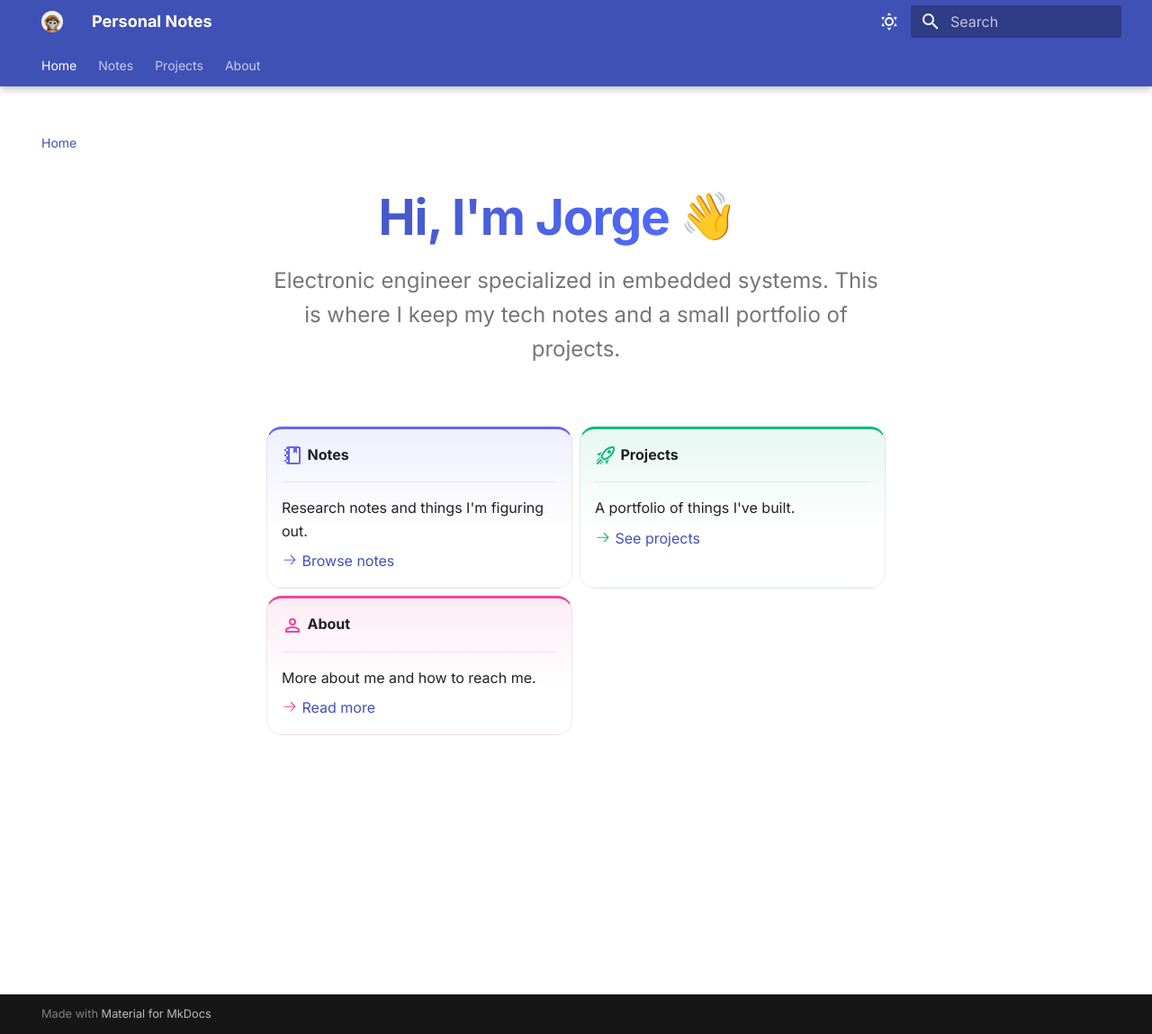
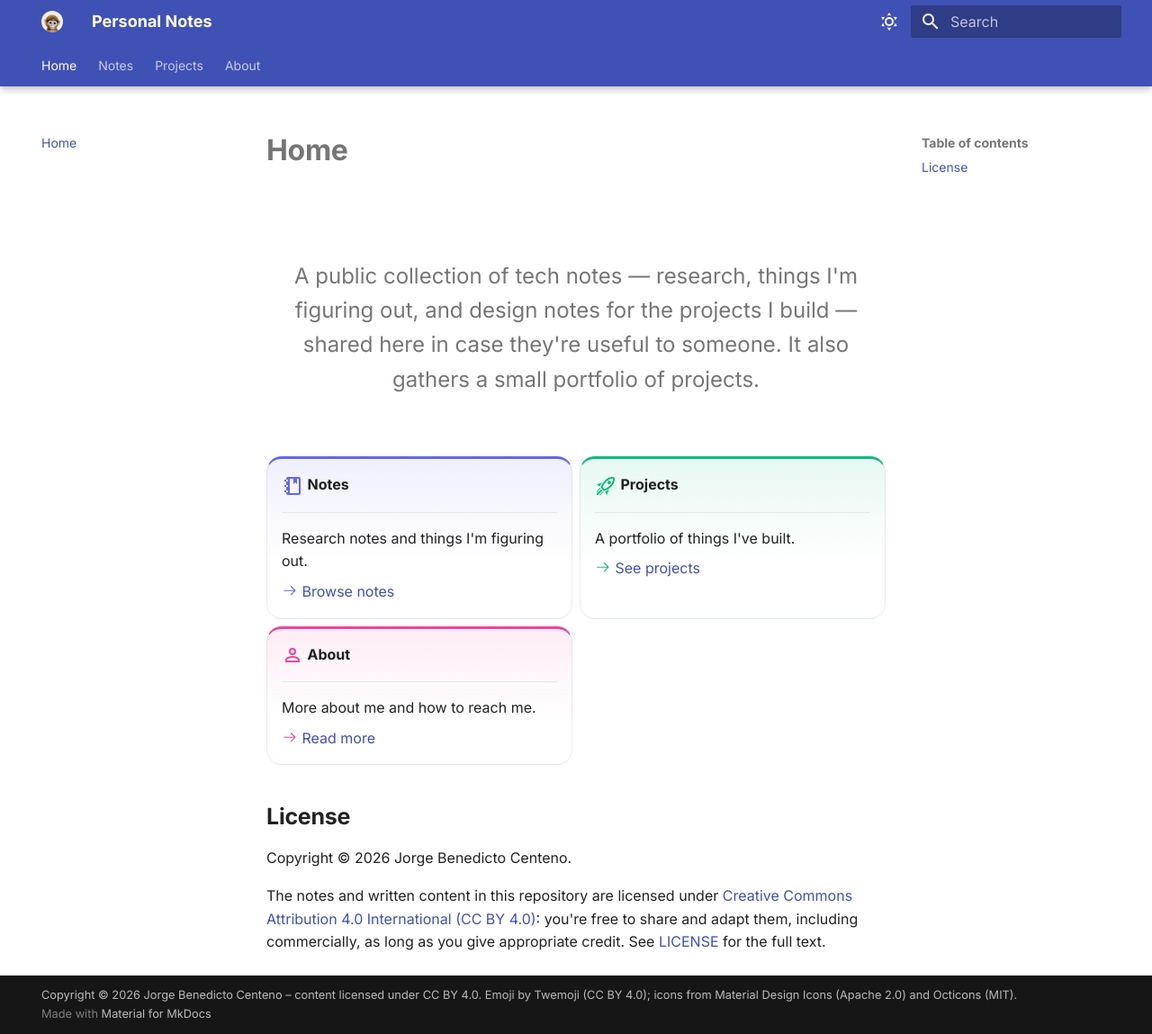
Before and after one commit to jbenedictocenteno/jbenedictocenteno, an MkDocs documentation site: the page built from docs/index.md, in a window 1280 px wide and 1149 px high. Shown: the whole window at 90% size. Built offline with MkDocs 1.6.1 and Material for MkDocs 9.7.7, drawn with Linux system fonts in a browser that asks for light colours; emoji names are drawn with the system emoji font.

Commit message:
docs. add CC BY 4.0 license + no-contrib policy && tidy index, README and about sections

```diff
--- a/docs/index.md
+++ b/docs/index.md
@@ -1,8 +1,6 @@
 <div class="hero" markdown>
 
-# Hi, I'm Jorge :wave:
-
-Electronic engineer specialized in embedded systems. This is where I keep my tech notes and a small portfolio of projects.
+A public collection of tech notes — research, things I'm figuring out, and design notes for the projects I build — shared here in case they're useful to someone. It also gathers a small portfolio of projects.
 
 </div>
 
@@ -33,3 +31,9 @@ Electronic engineer specialized in embedded systems. This is where I keep my tec
     [:octicons-arrow-right-24: Read more](about.md)
 
 </div>
+
+## License
+
+Copyright © 2026 Jorge Benedicto Centeno.
+
+The notes and written content in this repository are licensed under [Creative Commons Attribution 4.0 International (CC BY 4.0)](https://creativecommons.org/licenses/by/4.0/): you're free to share and adapt them, including commercially, as long as you give appropriate credit. See [LICENSE](LICENSE) for the full text.
--- a/mkdocs.yml
+++ b/mkdocs.yml
@@ -1,5 +1,11 @@
 site_name: Personal Notes
 site_description: Personal notes and projects
+copyright: >
+  Copyright &copy; 2026 Jorge Benedicto Centeno &ndash;
+  content licensed under
+  <a href="https://creativecommons.org/licenses/by/4.0/">CC BY 4.0</a>.
+  Emoji by <a href="https://github.com/twitter/twemoji">Twemoji</a> (CC BY 4.0);
+  icons from Material Design Icons (Apache&nbsp;2.0) and Octicons (MIT).
 theme:
   name: material
   logo: assets/logo.png
```
Also changed, not shown: CONTRIBUTING.md (added, +20 -0 lines), README.md (+2 -23 lines), docs/about.md (+1 -1 lines), 1 other file.
